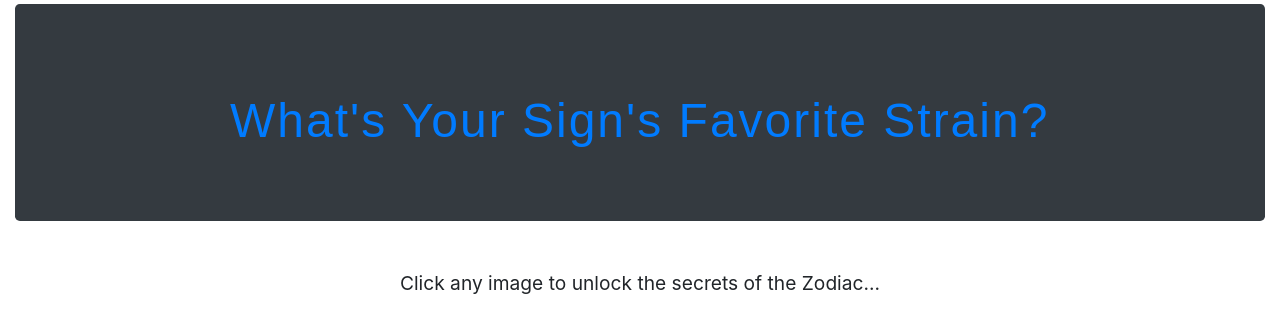
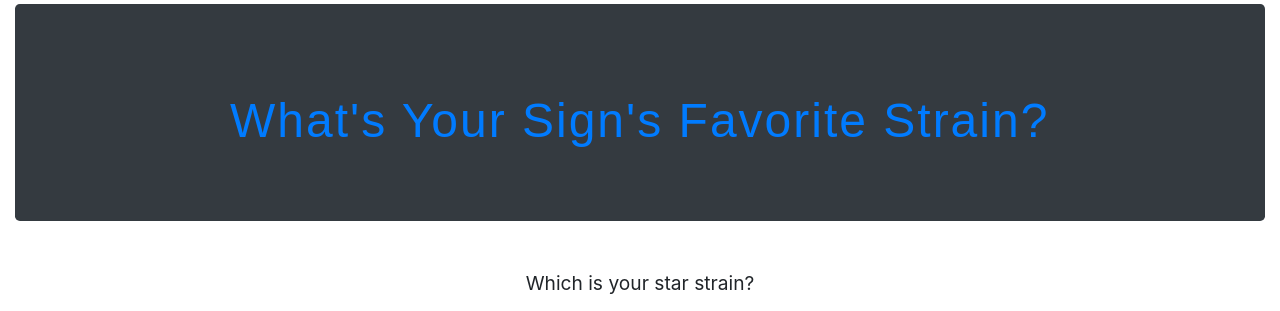
Before and after one commit to alonzo19-ops/alonzo19-ops.github.io, a plain HTML site: page Homework/10-05/zodiac.html in a window 1280 px wide. Shown: the part 67-378 px from the top of the page. Drawn offline with nearby package versions, Linux system fonts and the light colour scheme; a web font is replaced by a local one.

Commit message:
crystal ball

```diff
--- a/Homework/10-05/zodiac.html
+++ b/Homework/10-05/zodiac.html
@@ -42,7 +42,7 @@
             <h1 id="target-zodiac-title">What's Your Sign's Favorite Strain?</h1>
         </header>
 
-        <p class="text-center">Click any image to unlock the secrets of the Zodiac...</p>
+        <p class="text-center">Which is your star strain?</p>
 
            <div class="row p-smaller">
             <div class="col-md-3">
```
